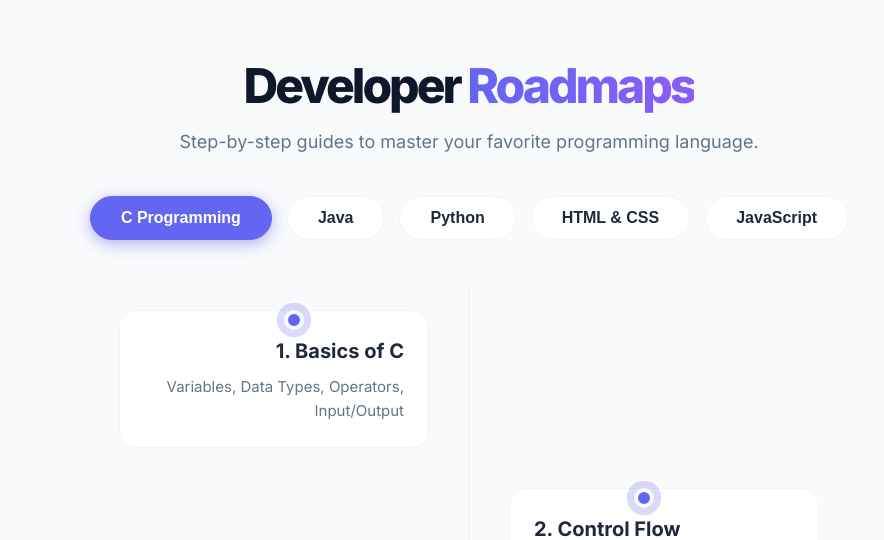
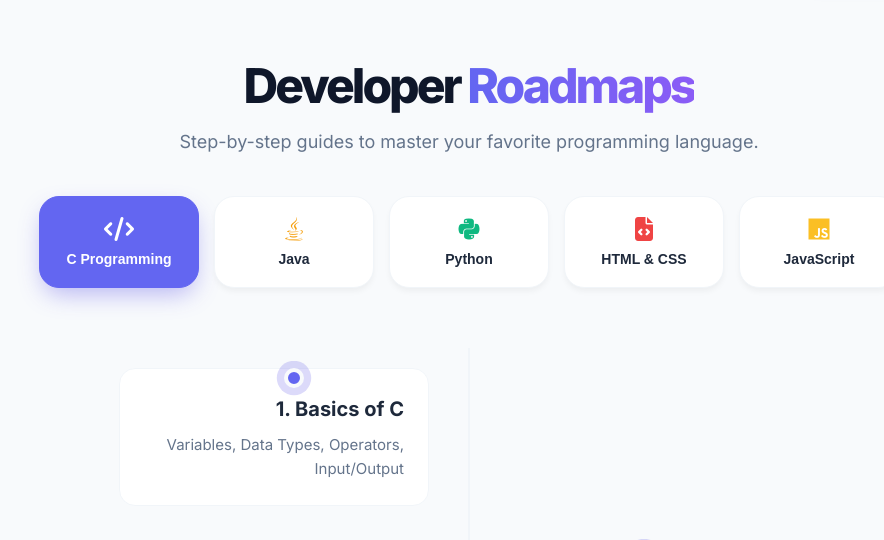
Before and after one commit to mohanracharla46/codenative, a Flask app: page /roadmap.html in a window 1280 px wide. Shown: the part 86-626 px from the top of the page, without its empty margins (171-1055 px from the left). Run offline with Flask 3, Linux system fonts and the light colour scheme; the visitor is signed in with stand-in values (Sample User, id 1); some libraries are stand-ins or nearby versions.

Commit message:
Redesign roadmap navigation into a modern card-based grid with language-specific icons

```diff
--- a/static/roadmap.css
+++ b/static/roadmap.css
@@ -33,37 +33,69 @@ body {
     margin-bottom: 40px;
 }
 
-/* Tabs */
+/* Roadmap Tabs (Redesigned as Cards) */
 .roadmap-tabs {
-    display: flex;
-    justify-content: center;
+    display: grid;
+    grid-template-columns: repeat(auto-fit, minmax(140px, 1fr));
     gap: 15px;
-    margin-bottom: 50px;
-    flex-wrap: wrap;
+    margin-bottom: 60px;
+}
+
+@media (min-width: 768px) {
+    .roadmap-tabs {
+        grid-template-columns: repeat(5, 1fr);
+    }
 }
 
 .tab-btn {
     background: var(--bg-card);
     border: 1px solid var(--glass-border);
     color: var(--text-main);
-    padding: 12px 30px;
-    border-radius: 30px;
-    font-size: 16px;
-    font-weight: 600;
+    padding: 20px 15px;
+    border-radius: 20px;
+    font-size: 14px;
+    font-weight: 700;
     cursor: pointer;
-    transition: all 0.3s ease;
+    transition: all 0.4s cubic-bezier(0.175, 0.885, 0.32, 1.275);
+    display: flex;
+    flex-direction: column;
+    align-items: center;
+    gap: 10px;
+    box-shadow: 0 4px 6px -1px rgba(0, 0, 0, 0.05);
 }
 
+.tab-btn i {
+    font-size: 24px;
+    transition: transform 0.3s ease;
+}
+
+/* Specific colors for icons */
+.tab-btn[onclick*="'c'"] i { color: #6366f1; }
+.tab-btn[onclick*="'java'"] i { color: #f59e0b; }
+.tab-btn[onclick*="'python'"] i { color: #10b981; }
+.tab-btn[onclick*="'htmlcss'"] i { color: #ef4444; }
+.tab-btn[onclick*="'javascript'"] i { color: #fbbf24; }
+
 .tab-btn:hover {
-    background: rgba(255, 255, 255, 0.1);
-    transform: translateY(-2px);
+    background: #ffffff;
+    border-color: var(--primary-color);
+    transform: translateY(-8px);
+    box-shadow: 0 15px 30px -10px rgba(0, 0, 0, 0.1);
+}
+
+.tab-btn:hover i {
+    transform: scale(1.2);
 }
 
 .tab-btn.active {
     background: var(--primary-color);
     border-color: var(--primary-color);
-    color: white;
-    box-shadow: 0 4px 15px rgba(79, 70, 229, 0.4);
+    color: white !important;
+    box-shadow: 0 10px 25px -5px rgba(79, 70, 229, 0.4);
+}
+
+.tab-btn.active i {
+    color: white !important;
 }
 
 /* Roadmap Content */
--- a/templates/roadmap.html
+++ b/templates/roadmap.html
@@ -42,11 +42,26 @@
         </header>
 
         <div class="roadmap-tabs">
-            <button class="tab-btn active" onclick="showRoadmap('c')">C Programming</button>
-            <button class="tab-btn" onclick="showRoadmap('java')">Java</button>
-            <button class="tab-btn" onclick="showRoadmap('python')">Python</button>
-            <button class="tab-btn" onclick="showRoadmap('htmlcss')">HTML & CSS</button>
-            <button class="tab-btn" onclick="showRoadmap('javascript')">JavaScript</button>
+            <button class="tab-btn active" onclick="showRoadmap('c')">
+                <i class="fas fa-code"></i>
+                <span>C Programming</span>
+            </button>
+            <button class="tab-btn" onclick="showRoadmap('java')">
+                <i class="fab fa-java"></i>
+                <span>Java</span>
+            </button>
+            <button class="tab-btn" onclick="showRoadmap('python')">
+                <i class="fab fa-python"></i>
+                <span>Python</span>
+            </button>
+            <button class="tab-btn" onclick="showRoadmap('htmlcss')">
+                <i class="fas fa-file-code"></i>
+                <span>HTML & CSS</span>
+            </button>
+            <button class="tab-btn" onclick="showRoadmap('javascript')">
+                <i class="fab fa-js"></i>
+                <span>JavaScript</span>
+            </button>
         </div>
 
         <!-- C Roadmap -->
```
